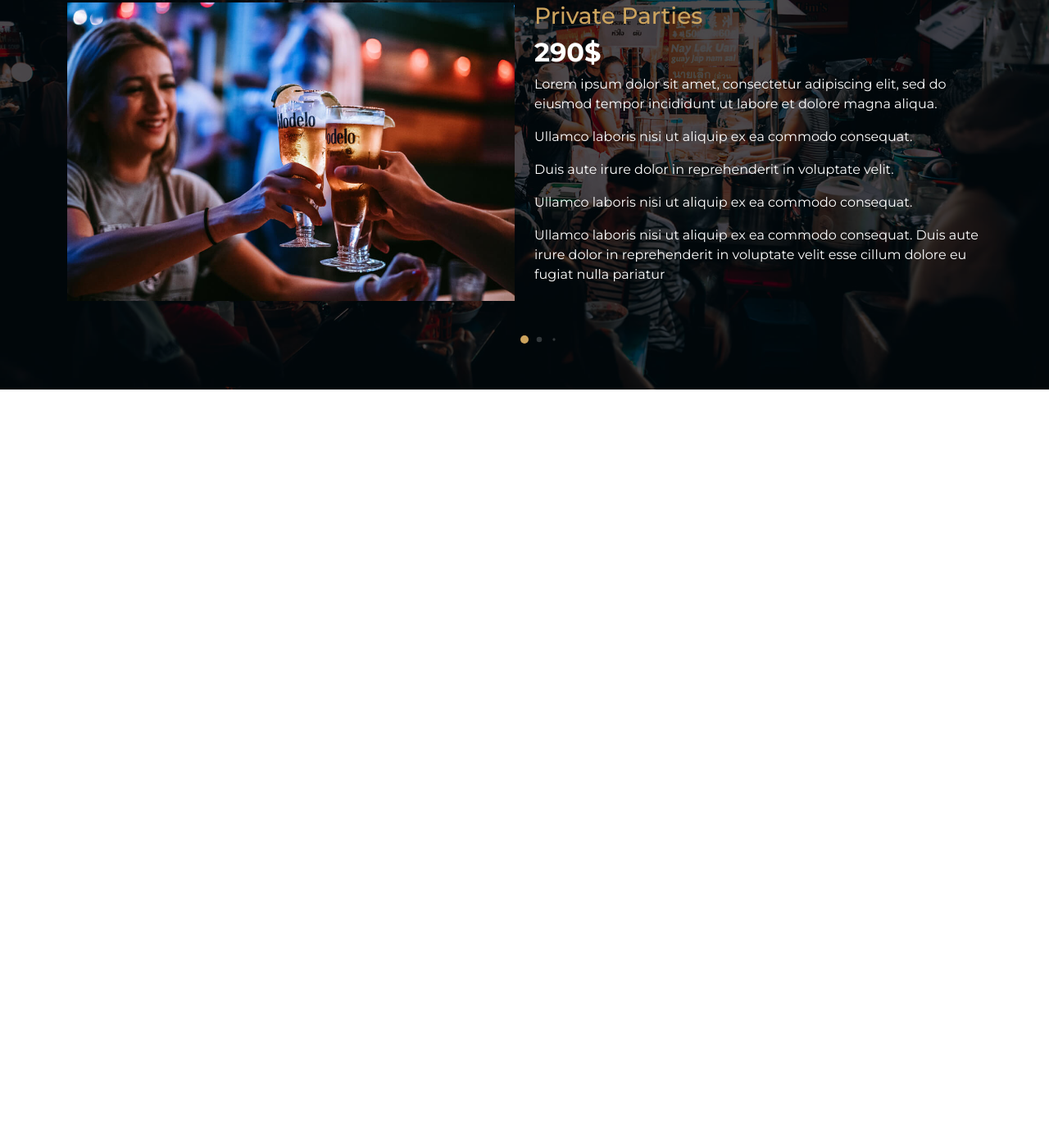
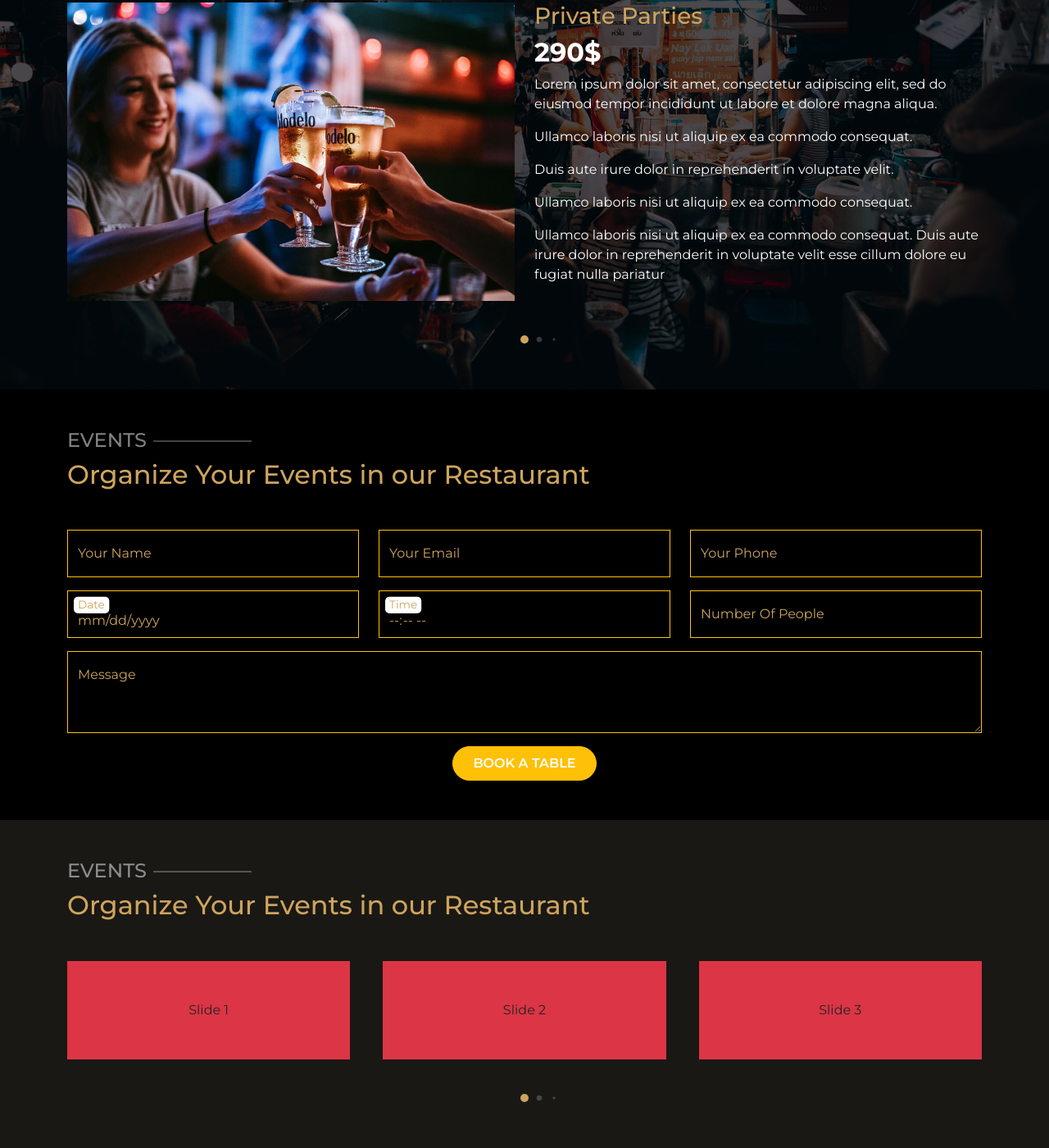
Before and after one commit to Jay-vaghani/RESTAURANTLY, a plain HTML site: page index.html in a window 1280 px wide. Shown: the part 3366-4766 px from the top of the page at 82% size. Before the commit the page ends 3841 px from the top, so only its background shows below. Drawn offline with nearby package versions, Linux system fonts and the light colour scheme; a web font is replaced by a local one.

Commit message:
section 7

```diff
--- a/app.js
+++ b/app.js
@@ -1,7 +1,29 @@
 let swiper = new Swiper(".mySwiper", {
-    pagination: {
-      el: ".swiper-pagination",
-      dynamicBullets: true,
+  pagination: {
+    el: ".swiper-pagination",
+    dynamicBullets: true,
+    clickable: true,
+  },
+  loop: true,
+});
+
+var swiper2 = new Swiper(".mySwiper2", {
+  slidesPerView: 1,
+  spaceBetween: 50,
+  pagination: {
+    el: ".swiper-pagination",
+    dynamicBullets: true,
+    clickable: true,
+  },
+  breakpoints: {
+
+    700: {
+      slidesPerView: 2,
+      spaceBetween: 30,
     },
-    loop: true,
-  });
+    992: {
+      slidesPerView: 3,
+      spaceBetween: 40,
+    },
+  },
+});
--- a/index.html
+++ b/index.html
@@ -720,7 +720,7 @@
 
     <!-- Section 5 -->
 
-    <section class="section-5 py-5 bg-black">
+    <section class="section-5 py-5">
       <div class="container-md">
         <div class="dash">
           <h4 class="text-white-50 mb-0 me-2">EVENTS</h4>
@@ -840,6 +840,143 @@
       </div>
     </section>
 
+    <!-- Section 6 -->
+
+    <section class="section-6 py-5 bg-black">
+      <div class="container-md">
+        <div class="dash">
+          <h4 class="text-white-50 mb-0 me-2">EVENTS</h4>
+          <div class="dash-line"></div>
+        </div>
+        <h2 class="text-warning mt-2">
+          Organize Your Events in our Restaurant
+        </h2>
+
+        <form>
+          <div class="row mt-5">
+            <div class="col-lg-4 col-sm-6">
+              <div class="form-floating mb-3">
+                <input
+                  type="text"
+                  class="form-control shadow-none rounded-0 text-warning bg-transparent border border-1 border-warning"
+                  id="floatingInput"
+                  placeholder="Your Name"
+                />
+                <label for="floatingInput " class="text-warning"
+                  >Your Name</label
+                >
+              </div>
+            </div>
+            <div class="col-lg-4 col-sm-6">
+              <div class="form-floating mb-3">
+                <input
+                  type="text"
+                  class="form-control shadow-none rounded-0 text-warning bg-transparent border border-1 border-warning"
+                  id="floatingInput"
+                  placeholder="Your Email"
+                />
+                <label for="floatingInput " class="text-warning"
+                  >Your Email
+                </label>
+              </div>
+            </div>
+            <div class="col-lg-4 col-sm-6">
+              <div class="form-floating mb-3">
+                <input
+                  type="number"
+                  class="form-control shadow-none rounded-0 text-warning bg-transparent border border-1 border-warning"
+                  id="floatingInput"
+                  placeholder="Your Phone"
+                />
+                <label for="floatingInput " class="text-warning"
+                  >Your Phone</label
+                >
+              </div>
+            </div>
+            <div class="col-lg-4 col-sm-6">
+              <div class="form-floating mb-3">
+                <input
+                  type="date"
+                  class="form-control shadow-none rounded-0 text-warning bg-transparent border border-1 border-warning"
+                  id="floatingInput"
+                  placeholder="name@example.com"
+                />
+                <label for="floatingInput " class="text-warning">Date</label>
+              </div>
+            </div>
+            <div class="col-lg-4 col-sm-6">
+              <div class="form-floating mb-3">
+                <input
+                  type="time"
+                  class="form-control shadow-none rounded-0 text-warning bg-transparent border border-1 border-warning"
+                  id="floatingInput"
+                  placeholder="name@example.com"
+                />
+                <label for="floatingInput " class="text-warning">Time</label>
+              </div>
+            </div>
+            <div class="col-lg-4 col-sm-6">
+              <div class="form-floating mb-3">
+                <input
+                  type="number"
+                  class="form-control shadow-none rounded-0 bg-transparent text-warning border border-1 border-warning"
+                  id="floatingInput"
+                  placeholder="name@example.com"
+                />
+                <label for="floatingInput" class="text-warning"
+                  >Number Of People</label
+                >
+              </div>
+            </div>
+            <div class="col-12">
+              <div class="form-floating">
+                <textarea
+                  class="form-control shadow-none bg-transparent border border-1 border-warning rounded-0"
+                  placeholder="Message"
+                  id="floatingTextarea2"
+                  style="height: 100px"
+                ></textarea>
+                <label for="floatingTextarea2" class="text-warning"
+                  >Message</label
+                >
+              </div>
+            </div>
+          </div>
+          <button
+            type="submit"
+            class="btn btn-warning mt-3 mx-auto d-block text-white text-uppercase fw-semibold px-4 rounded-5 py-2"
+          >
+            Book A Table
+          </button>
+        </form>
+      </div>
+    </section>
+
+    <!-- Section 7 -->
+
+    <div class="section-7 py-5">
+      <div class="container-md">
+        <div class="dash">
+          <h4 class="text-white-50 mb-0 me-2">EVENTS</h4>
+          <div class="dash-line"></div>
+        </div>
+        <h2 class="text-warning mt-2">
+          Organize Your Events in our Restaurant
+        </h2>
+
+        <div class="swiper mySwiper2 mt-5">
+          <div class="swiper-wrapper">
+            <div class="swiper-slide bg-danger p-5">Slide 1</div>
+            <div class="swiper-slide bg-danger p-5">Slide 2</div>
+            <div class="swiper-slide bg-danger p-5">Slide 3</div>
+            <div class="swiper-slide bg-danger p-5">Slide 4</div>
+            <div class="swiper-slide bg-danger p-5">Slide 5</div>
+          </div>
+          <div class="swiper-pagination"></div>
+        </div>
+      </div>
+    </div>
+
     <!-- Fontawesome -->
     <script
       src="https://kit.fontawesome.com/2c92a218f8.js"
--- a/style.css
+++ b/style.css
@@ -31,6 +31,17 @@
   background-color: #ffffff43;
 }
 
+input::-webkit-outer-spin-button,
+input::-webkit-inner-spin-button {
+  -webkit-appearance: none;
+  margin: 0;
+}
+
+/* Firefox */
+input[type=number] {
+  -moz-appearance: textfield;
+}
+
 /* Swiper Css  */
 
 .swiper{
@@ -51,8 +62,6 @@
   position: relative;
   margin-top: 50px;
 }
-
-
 
 .swiper-pagination-bullet{
   background: #fff;
@@ -239,7 +248,11 @@
   color: #000 !important;
 }
 
-/* Section 5  */
+/* Section 7  */
+
+.section-7{
+  background-color: #1a1814;
+}
 
 .section-5 {
   background: linear-gradient(
```
